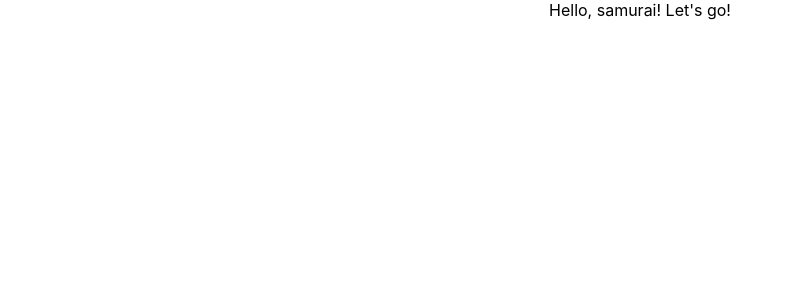
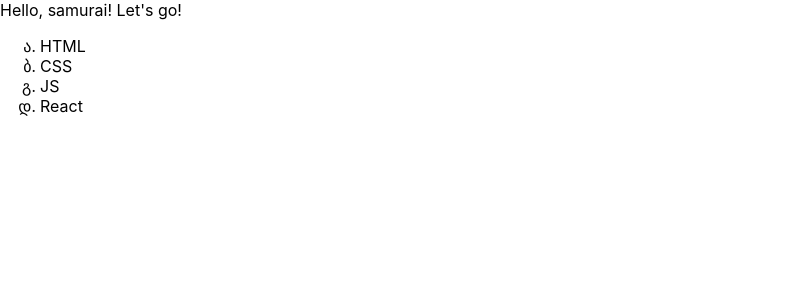
Before and after one commit to Yau1heni/social-network, a React (Create React App) app: page / in a window 1280 px wide. Shown: the top 300 px of the page, without its empty margins (0-792 px from the left). Built offline with nearby package versions, Linux system fonts and the light colour scheme.

Commit message:
06 index.js App JSX

```diff
--- a/src/App.css
+++ b/src/App.css
@@ -1,38 +1,3 @@
-.App {
-  text-align: center;
+ul li {
+  list-style-type: georgian;
 }
-
-.App-logo {
-  height: 40vmin;
-  pointer-events: none;
-}
-
-@media (prefers-reduced-motion: no-preference) {
-  .App-logo {
-    animation: App-logo-spin infinite 20s linear;
-  }
-}
-
-.App-header {
-  background-color: #282c34;
-  min-height: 100vh;
-  display: flex;
-  flex-direction: column;
-  align-items: center;
-  justify-content: center;
-  font-size: calc(10px + 2vmin);
-  color: white;
-}
-
-.App-link {
-  color: #61dafb;
-}
-
-@keyframes App-logo-spin {
-  from {
-    transform: rotate(0deg);
-  }
-  to {
-    transform: rotate(360deg);
-  }
-}
--- a/src/App.tsx
+++ b/src/App.tsx
@@ -2,11 +2,19 @@
 import './App.css';
 
 function App() {
-  return (
-    <div className="App">
-     Hello, samurai! Let's go!
-    </div>
-  );
+    return (
+        <div className="App">
+            Hello, samurai! Let's go!
+            <div>
+                <ul>
+                    <li>HTML</li>
+                    <li>CSS</li>
+                    <li>JS</li>
+                    <li>React</li>
+                </ul>
+            </div>
+        </div>
+    );
 }
 
 export default App;
```
